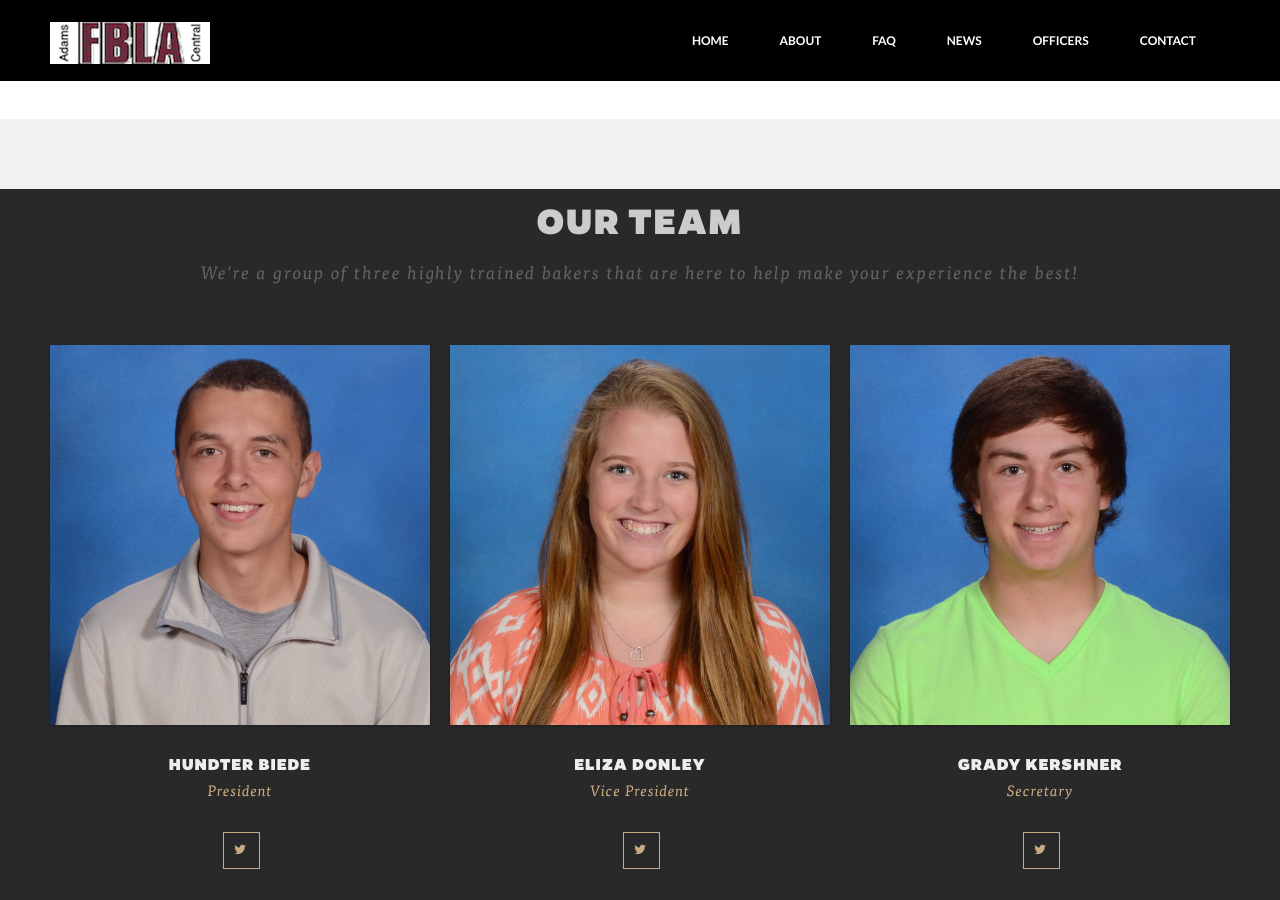
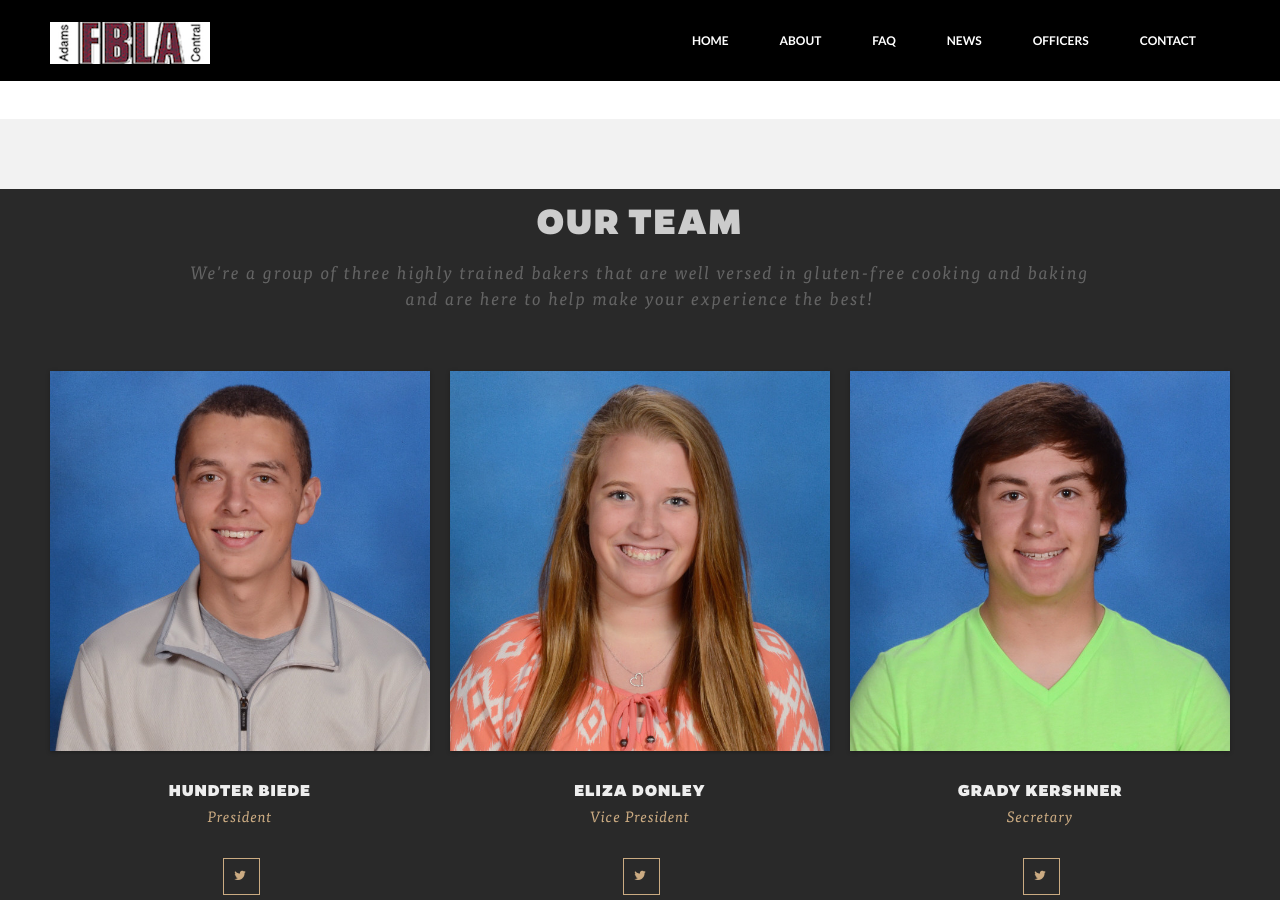
Before and after one commit to fblabake/fblabake.github.io, a Jekyll site: the page built from index.html, in a window 1280 px wide and 900 px high, scrolled down 1742 px. Built offline with Jekyll 4.4.1, drawn with Linux system fonts in a browser that asks for light colours; some of the changed text lies outside the part shown.

Commit message:
Update index.html

```diff
--- a/index.html
+++ b/index.html
@@ -157,7 +157,7 @@
                </div>
 
                <div class="sixteen columns" data-scroll-reveal="enter bottom move 100px over 0.5s after 0.1s">
-                    <div class="sub-text">We&#39;re a group of three highly trained bakers that are here to help make your experience the best!</div>
+                    <div class="sub-text">We&#39;re a group of three highly trained bakers that are well versed in gluten-free cooking and baking and are here to help make your experience the best!</div>
                </div>
           </div>
 
@@ -204,50 +204,6 @@
                     </div>
                </div>
           </div><br>
-
-          <div class="container">
-               <div class="one-third column" data-scroll-reveal="enter bottom move 100px over 0.5s after 0.1s">
-                    <div class="team-box">
-                         <img alt="" src="img/officers/treasurer/treasurer.jpg" />
-                    </div>
-
-                    <div class="team-box-down">
-                         <h6>{{ site.officers.treasurer }}</h6>
-                         <p>Treasurer</p>
-                         {% if site.officers.twitterHandle.treasurer %}
-                         	<div class="social-team"><a href="http://www.twitter.com/{{ site.officers.twitterHandle.treasurer }}"></a></div>
-                    	 {% endif %}
-                    </div>
-               </div>
-
-               <div class="one-third column" data-scroll-reveal="enter bottom move 100px over 0.5s after 0.1s">
-                    <div class="team-box">
-                         <img alt="" src="img/officers/reporter/reporter.jpg"/>
-                    </div>
-
-                    <div class="team-box-down">
-                         <h6>{{ site.officers.reporter }}</h6>
-                         <p>Reporter</p>
-                         {% if site.officers.twitterHandle.reporter %}
-                         	<div class="social-team"><a href="http://www.twitter.com/{{ site.officers.twitterHandle.reporter }}"></a></div>
-                    	 {% endif %}
-                    </div>
-               </div>
-
-               <div class="one-third column" data-scroll-reveal="enter bottom move 100px over 0.5s after 0.1s">
-                    <div class="team-box">
-                         <img alt="" src="img/officers/historian/historian.jpg" />
-                    </div>
-
-                    <div class="team-box-down">
-                         <h6>{{ site.officers.historian }}</h6>
-                         <p>Historian</p>
-                         {% if site.officers.twitterHandle.president %}
-                         	<div class="social-team"><a href="http://www.twitter.com/{{ site.officers.twitterHandle.historian }}"></a></div>
-                    	 {% endif %}
-                    </div>
-               </div>
-          </div>
      </div>
 </section>
 
```
